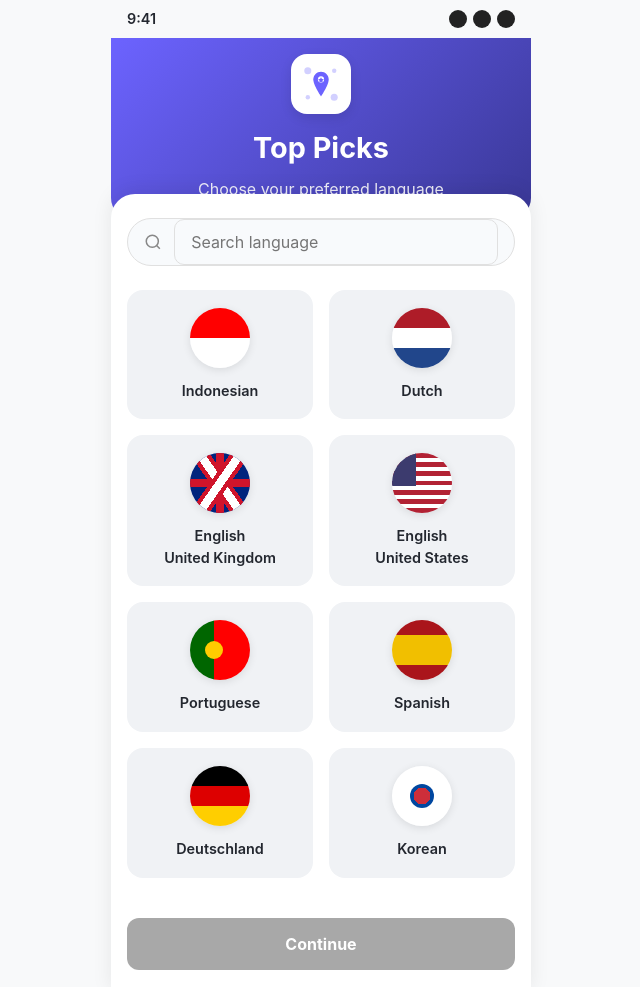
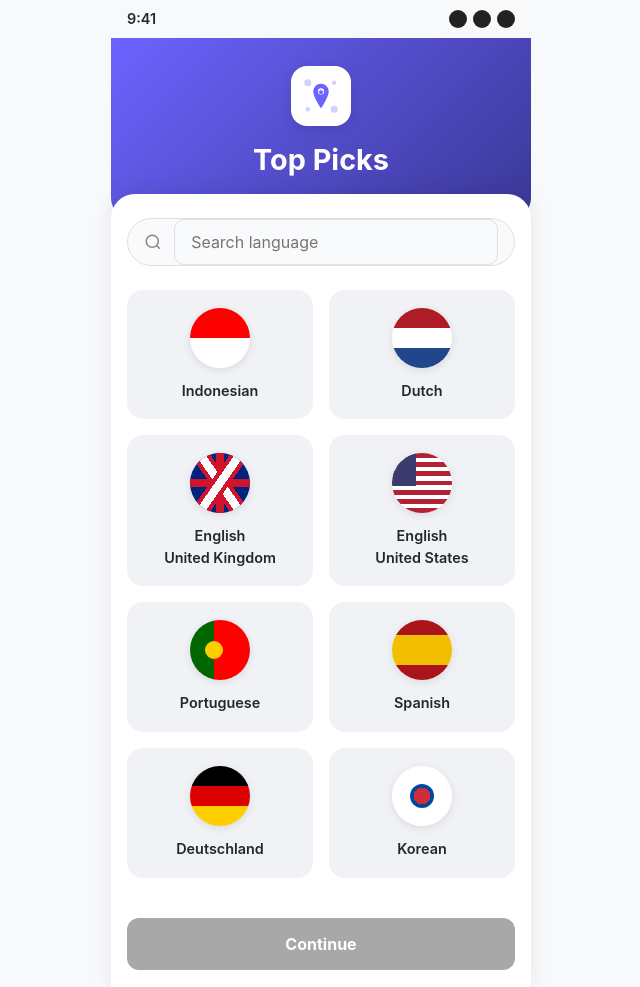
Before and after one commit to kgswhy/tryvel-app, a plain HTML site: page pages/language.html in a window 1280 px wide. Shown: the whole page, without its empty margins (319-959 px from the left). Drawn offline with Linux system fonts and the light colour scheme.

Commit message:
fix language

```diff
--- a/pages/language.html
+++ b/pages/language.html
@@ -23,7 +23,6 @@
       <div class="language-hero-content">
         <img src="../assets/logo.svg" alt="Top Picks Logo" class="language-logo">
         <h1>Top Picks</h1>
-        <p>Choose your preferred language</p>
       </div>
     </div>
 
```
